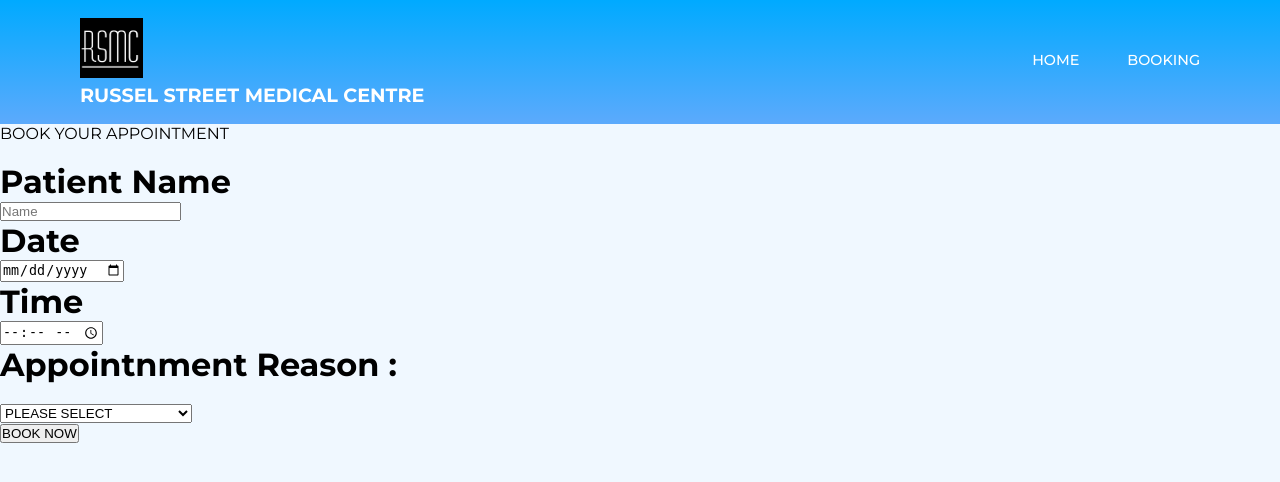
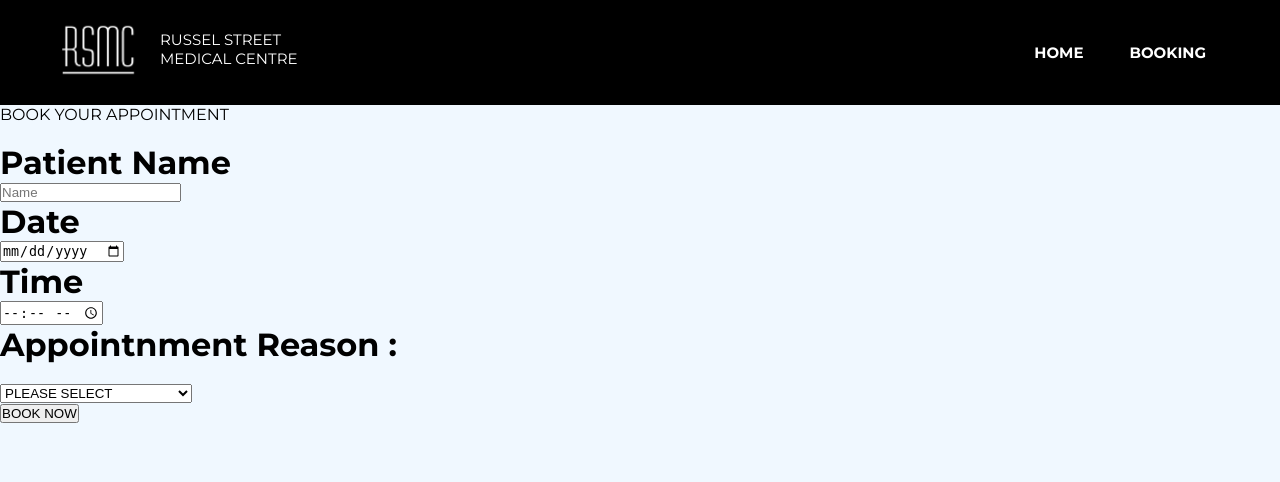
Before and after one commit to deyan-ardi/example-health-project, a PHP site: page /user/booking in a window 1280 px wide. Shown: the top 482 px of the page. Run offline with PHP 8.4, Linux system fonts and the light colour scheme.

Commit message:
fix navbar

```diff
--- a/assets/css/guest/style.css
+++ b/assets/css/guest/style.css
@@ -11,50 +11,130 @@ html, body {
     box-sizing: border-box;
 }
 
-header {
+a {
+    text-decoration: none;
+}
+
+li {
+    list-style: none;
+}
+
+/* NAVBAR STYLING STARTS */
+.navbar {
+    padding: 10px;
+    background-color: #000;
+    color: #fff;
+}
+
+.navbar-content {
     display: flex;
     align-items: center;
     justify-content: space-between;
-    padding: 1.1rem 5rem;
-    background: linear-gradient(180deg, #00AAFF 0%, #5caafc 100%);
 }
 
-.brand .row {
-    text-decoration: none;
-    font-size: 1.2rem;
-    font-weight: 600;
+.container {
+    padding-left: 50px;
+    padding-right: 50px;
+}
+
+.nav-links a {
     color: #fff;
 }
 
-ul {
-    display: flex;
-    flex-direction: row;
+/* LOGO */
+.logo {
+    font-size: 32px;
 }
 
-li {
-    list-style-type: none;
-    margin-left: 3rem;
+.logo .logo-image {
+    float: left;
 }
 
-li>a {
-    text-decoration: none;
-    color: #fff;
-    font-size: 0.9rem;
-    font-weight: 500;
+.logo .logo-text {
+    float: right;
+    font-size: 15px;
+    padding: 20px;
 }
 
-
-li::after {
-    content: '';
-    width: 0rem;
-    height: 0.15rem;
-    background-color: #fff;
-    display: block;
-    border-radius: 0.2rem;
-    margin: 0.2rem auto 0 auto;
-    transition: all 0.3s ease-in-out;
+/* NAVBAR MENU */
+.menu {
+    display: flex;
+    gap: 1em;
+    font-size: 18px;
 }
 
-li:hover::after {
-    width: 2rem;
+.menu li:hover {
+    background-color: #000;
+    border-radius: 5px;
+    transition: 0.3s ease;
 }
+
+.menu li {
+    padding: 5px 14px;
+}
+
+.menu li a {
+    font-weight: bold;
+    font-size: 15px;
+}
+
+.menu li a:link {
+    color: #fff;
+}
+
+.menu li a:visited {
+    color: #eaeaea;
+}
+
+.menu li a:hover {
+    color: #00AAFF;
+}
+
+/*RESPONSIVE NAVBAR MENU STARTS*/
+/* CHECKBOX HACK */
+input[type=checkbox] {
+    display: none;
+}
+
+/*HAMBURGER MENU*/
+.hamburger {
+    display: none;
+    font-size: 24px;
+    user-select: none;
+}
+
+/* APPLYING MEDIA QUERIES */
+@media (max-width: 768px) {
+    .menu {
+        display: none;
+        position: absolute;
+        background-color: #000;
+        right: 0;
+        left: 0;
+        text-align: center;
+        padding: 16px 0;
+    }
+
+    .menu li:hover {
+        display: inline-block;
+        background-color: #000;
+        transition: 0.3s ease;
+    }
+
+    .menu li+li {
+        margin-top: 12px;
+    }
+
+    input[type=checkbox]:checked~.menu {
+        display: block;
+    }
+
+    .hamburger {
+        display: block;
+    }
+
+    .container {
+        padding-left: 10px;
+        padding-right: 10px;
+    }
+}
--- a/user/component/_navbar.php
+++ b/user/component/_navbar.php
@@ -1,15 +1,24 @@
  <header>
-     <div class="brand">
-         <div class="row">
-             <a href="#"><img src="../assets/img/logo-text-less.jpeg" height="60px" alt="logo"></a>
-             <h4>RUSSEL STREET MEDICAL CENTRE</h4>
+     <nav class="navbar">
+         <!-- LOGO -->
+         <div class="container">
+             <div class="navbar-content">
+                 <div class="logo">
+                     <img src="../assets/img/logo-text-less.png" class="log-image" width="80px" alt="logo">
+                     <p class="logo-text">RUSSEL STREET <br> MEDICAL CENTRE</p>
+                 </div>
+                 <!-- NAVIGATION MENU -->
+                 <ul class="nav-links">
+                     <!-- USING CHECKBOX HACK -->
+                     <input type="checkbox" id="checkbox_toggle" />
+                     <label for="checkbox_toggle" class="hamburger">&#9776;</label>
+                     <!-- NAVIGATION MENUS -->
+                     <div class="menu">
+                         <li><a href="index">HOME</a></li>
+                         <li><a href="booking">BOOKING</a></li>
+                     </div>
+                 </ul>
+             </div>
          </div>
-     </div>
-
-     <nav>
-         <ul>
-             <li><a href="index">HOME</a></li>
-             <li><a href="booking">BOOKING</a></li>
-         </ul>
      </nav>
  </header>
```
Also changed, not shown: assets/img/logo-text-less.png (renamed from assets/img/logo-text-less.jpeg), assets/img/logo.png (renamed from assets/img/logo.jpeg).
